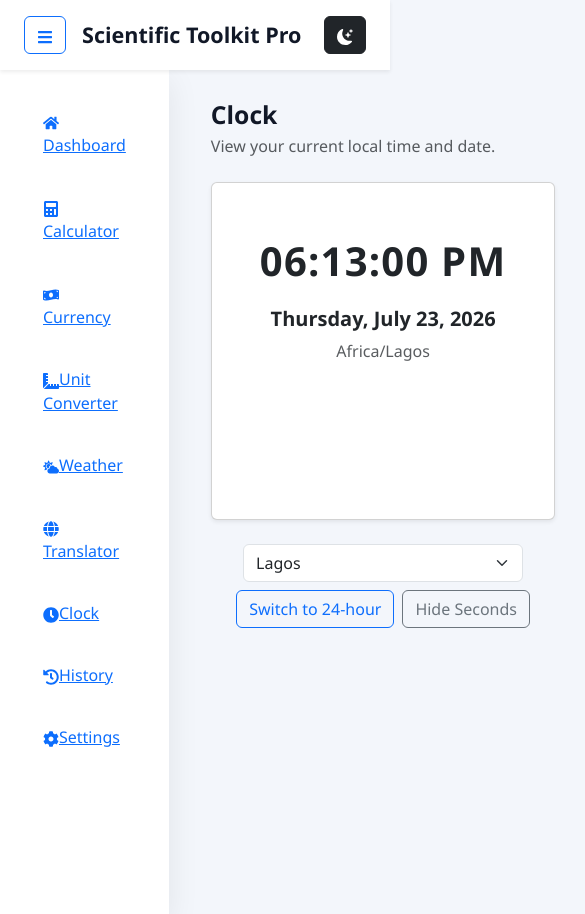
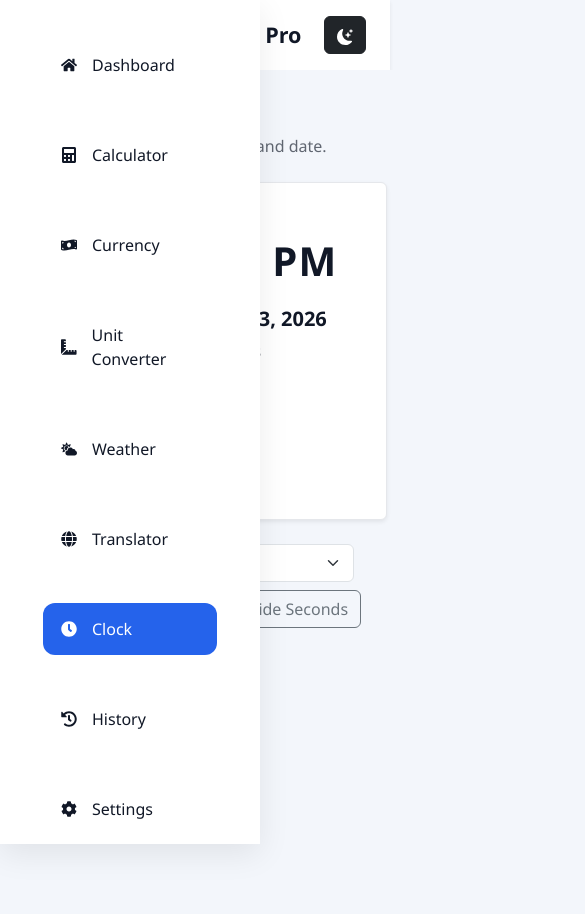
Before and after one commit to obasi-001/scientific-toolkit-pro, a React (Vite) app: page /clock in a window 390 px wide. Shown: the whole page, 585 px wide, since content can reach past the window. After the commit the page ends 844 px from the top, so only its background shows below. Built offline with nearby package versions, Linux system fonts and the light colour scheme; no server answers.

Commit message:
navbar/sidebar retouch

```diff
--- a/src/components/navbar/Navbar.tsx
+++ b/src/components/navbar/Navbar.tsx
@@ -1,22 +1,50 @@
+import { BsMoonStarsFill, BsSunFill } from "react-icons/bs";
 import { FaBars } from "react-icons/fa";
-import { BsMoonStarsFill } from "react-icons/bs";
+import { useTheme } from "../../contexts/ThemeContext";
 
-const Navbar = () => {
+interface NavbarProps {
+  isSidebarOpen: boolean;
+  onToggleSidebar: () => void;
+}
+
+const Navbar = ({
+  isSidebarOpen,
+  onToggleSidebar,
+}: NavbarProps) => {
+  const { theme, toggleTheme } = useTheme();
+
+  const isDark = theme === "dark";
+
   return (
-        <nav className="navbar navbar-expand-lg shadow-sm px-4 py-3 bg-white">
+    <nav className="navbar navbar-expand-lg shadow-sm px-4 py-3">
       <button
+        type="button"
         className="btn btn-outline-primary me-3"
+        onClick={onToggleSidebar}
+        aria-label={
+          isSidebarOpen
+            ? "Close sidebar"
+            : "Open sidebar"
+        }
       >
         <FaBars />
       </button>
+
       <h4 className="m-0 fw-bold flex-grow-1">
         Scientific Toolkit Pro
       </h4>
 
       <button
+        type="button"
         className="btn btn-dark"
+        onClick={toggleTheme}
+        aria-label={
+          isDark
+            ? "Switch to light mode"
+            : "Switch to dark mode"
+        }
       >
-                <BsMoonStarsFill />
+        {isDark ? <BsSunFill /> : <BsMoonStarsFill />}
       </button>
     </nav>
   );
--- a/src/components/sidebar/Sidebar.tsx
+++ b/src/components/sidebar/Sidebar.tsx
@@ -12,8 +12,12 @@ import {
 
 import { NavLink } from "react-router-dom";
 
+interface SidebarProps {
+  isOpen: boolean;
+}
 
-const Sidebar = () => {
+
+const Sidebar = ({ isOpen }: SidebarProps) => {
     const menus = [
         {
             icon: <FaHome />,
@@ -63,7 +67,7 @@ const Sidebar = () => {
     ];
 
     return (
-        <aside className="sidebar">
+        <aside className={`sidebar ${isOpen ? "sidebar-open" : "sidebar-closed"}`}>
             <ul>
                 {menus.map((menu) => (
                     <li key={menu.label}>
--- /dev/null
+++ b/src/contexts/PreferencesContext.tsx
@@ -0,0 +1,113 @@
+import {
+  createContext,
+  useContext,
+  useEffect,
+  useState,
+  type ReactNode,
+} from "react";
+
+type AngleMode = "DEG" | "RAD";
+
+interface Preferences {
+  use24Hour: boolean;
+  showSeconds: boolean;
+  angleMode: AngleMode;
+}
+
+interface PreferencesContextType {
+  preferences: Preferences;
+  setUse24Hour: (value: boolean) => void;
+  setShowSeconds: (value: boolean) => void;
+  setAngleMode: (value: AngleMode) => void;
+}
+
+const PreferencesContext = createContext<
+  PreferencesContextType | undefined
+>(undefined);
+
+const defaultPreferences: Preferences = {
+  use24Hour: false,
+  showSeconds: true,
+  angleMode: "DEG",
+};
+
+interface PreferencesProviderProps {
+  children: ReactNode;
+}
+
+export const PreferencesProvider = ({
+  children,
+}: PreferencesProviderProps) => {
+  const [preferences, setPreferences] =
+    useState<Preferences>(() => {
+      const saved = localStorage.getItem(
+        "calculator-preferences"
+      );
+
+      if (!saved) {
+        return defaultPreferences;
+      }
+
+      try {
+        return {
+          ...defaultPreferences,
+          ...JSON.parse(saved),
+        };
+      } catch {
+        return defaultPreferences;
+      }
+    });
+
+  useEffect(() => {
+    localStorage.setItem(
+      "calculator-preferences",
+      JSON.stringify(preferences)
+    );
+  }, [preferences]);
+
+  const setUse24Hour = (value: boolean) => {
+    setPreferences((previous) => ({
+      ...previous,
+      use24Hour: value,
+    }));
+  };
+
+  const setShowSeconds = (value: boolean) => {
+    setPreferences((previous) => ({
+      ...previous,
+      showSeconds: value,
+    }));
+  };
+
+  const setAngleMode = (value: AngleMode) => {
+    setPreferences((previous) => ({
+      ...previous,
+      angleMode: value,
+    }));
+  };
+
+  return (
+    <PreferencesContext.Provider
+      value={{
+        preferences,
+        setUse24Hour,
+        setShowSeconds,
+        setAngleMode,
+      }}
+    >
+      {children}
+    </PreferencesContext.Provider>
+  );
+};
+
+export const usePreferences = () => {
+  const context = useContext(PreferencesContext);
+
+  if (!context) {
+    throw new Error(
+      "usePreferences must be used inside PreferencesProvider"
+    );
+  }
+
+  return context;
+};
--- a/src/contexts/ThemeContext.tsx
+++ b/src/contexts/ThemeContext.tsx
@@ -0,0 +1,79 @@
+import {
+  createContext,
+  useContext,
+  useEffect,
+  useState,
+  type ReactNode,
+} from "react";
+
+type Theme = "light" | "dark";
+
+interface ThemeContextType {
+  theme: Theme;
+  toggleTheme: () => void;
+}
+
+const ThemeContext = createContext<
+  ThemeContextType | undefined
+>(undefined);
+
+interface ThemeProviderProps {
+  children: ReactNode;
+}
+
+export const ThemeProvider = ({
+  children,
+}: ThemeProviderProps) => {
+  const [theme, setTheme] = useState<Theme>(() => {
+    const savedTheme = localStorage.getItem(
+      "calculator-theme"
+    );
+
+    return savedTheme === "dark"
+      ? "dark"
+      : "light";
+  });
+
+  useEffect(() => {
+    document.documentElement.setAttribute(
+      "data-theme",
+      theme
+    );
+
+    localStorage.setItem(
+      "calculator-theme",
+      theme
+    );
+  }, [theme]);
+
+  const toggleTheme = () => {
+    setTheme((currentTheme) =>
+      currentTheme === "light"
+        ? "dark"
+        : "light"
+    );
+  };
+
+  return (
+    <ThemeContext.Provider
+      value={{
+        theme,
+        toggleTheme,
+      }}
+    >
+      {children}
+    </ThemeContext.Provider>
+  );
+};
+
+export const useTheme = () => {
+  const context = useContext(ThemeContext);
+
+  if (!context) {
+    throw new Error(
+      "useTheme must be used inside ThemeProvider"
+    );
+  }
+
+  return context;
+};
--- a/src/layouts/MainLayout.tsx
+++ b/src/layouts/MainLayout.tsx
@@ -1,4 +1,4 @@
-import type { ReactNode } from "react";
+import { useState, type ReactNode } from "react";
 import Navbar from "../components/navbar/Navbar";
 import Sidebar from "../components/sidebar/Sidebar";
 
@@ -7,12 +7,21 @@ interface MainLayoutProps {
 }
 
 const MainLayout = ({ children }: MainLayoutProps) => {
+  const [isSidebarOpen, setIsSidebarOpen] = useState(true);
+
+  const handleToggleSidebar = () => {
+    setIsSidebarOpen((previous) => !previous);
+  };
+
   return (
     <div className="app">
-      <Navbar />
+      <Navbar
+        isSidebarOpen={isSidebarOpen}
+        onToggleSidebar={handleToggleSidebar}
+      />
 
       <div className="main-layout">
-        <Sidebar />
+        <Sidebar isOpen={isSidebarOpen} />
 
         <main className="dashboard">
           {children}
--- a/src/main.tsx
+++ b/src/main.tsx
@@ -6,6 +6,8 @@ import App from "./App";
 import "bootstrap/dist/css/bootstrap.min.css";
 import "bootstrap/dist/js/bootstrap.bundle.min.js";
 import "bootstrap-icons/font/bootstrap-icons.css";
+import { ThemeProvider } from "./contexts/ThemeContext";
+import { PreferencesProvider } from "./contexts/PreferencesContext";
 
 import { HistoryProvider } from "./contexts/HistoryContext";
 import "./styles/variables.css";
@@ -27,8 +29,12 @@ import "./styles/dashboard.css";
 
 ReactDOM.createRoot(document.getElementById("root")!).render(
     <React.StrictMode>
-        <HistoryProvider>
-            <App />
-        </HistoryProvider>
+        <ThemeProvider>
+            <PreferencesProvider>
+                <HistoryProvider>
+                    <App />
+                </HistoryProvider>
+            </PreferencesProvider>
+        </ThemeProvider>
     </React.StrictMode>
 );
--- a/src/styles/sidebar.css
+++ b/src/styles/sidebar.css
@@ -4,6 +4,26 @@
     background: var(--surface);
     box-shadow: var(--shadow);
     padding: 25px;
+    flex-shrink: 0;
+    overflow: hidden;
+
+    transition:
+        width 0.3s ease,
+        padding 0.3s ease,
+        opacity 0.3s ease;
+}
+
+.sidebar-open {
+    width: 260px;
+    opacity: 1;
+}
+
+.sidebar-closed {
+    width: 0;
+    padding-left: 0;
+    padding-right: 0;
+    opacity: 0;
+    box-shadow: none;
 }
 
 .sidebar ul {
@@ -22,8 +42,61 @@
     transition: var(--transition);
 }
 
-.sidebar li:hover {
+.sidebar-link {
+    display: flex;
+    align-items: center;
+    gap: 15px;
+
+    width: 100%;
+
+    padding: 14px 18px;
+
+    border-radius: 12px;
+
+    color: inherit;
+    text-decoration: none;
+
+    transition: var(--transition);
+}
+
+.sidebar-link:hover {
     color: white;
     background: var(--primary);
     transform: translateX(5px);
 }
+
+.sidebar-link.active {
+    color: white;
+    background: var(--primary);
+}
+
+@media (max-width: 991.98px) {
+    .main-layout {
+        position: relative;
+    }
+
+    .sidebar {
+        position: fixed;
+        top: 0;
+        left: 0;
+        z-index: 1050;
+
+        height: 100vh;
+        width: 260px;
+
+        overflow-y: auto;
+    }
+
+    .sidebar-open {
+        width: 260px;
+        opacity: 1;
+    }
+
+    .sidebar-closed {
+        width: 0;
+        padding-left: 0;
+        padding-right: 0;
+        opacity: 0;
+        pointer-events: none;
+    }
+}
--- a/src/styles/variables.css
+++ b/src/styles/variables.css
@@ -18,3 +18,57 @@
     --text:#f8fafc;
     --border:#334155;
 }
+
+body {
+    background: var(--background);
+    color: var(--text);
+    transition:
+        background-color 0.3s ease,
+        color 0.3s ease;
+}
+
+.app {
+    min-height: 100vh;
+    background: var(--background);
+    color: var(--text);
+}
+
+.navbar {
+    background: var(--surface) !important;
+    color: var(--text);
+    border-color: var(--border);
+}
+
+.sidebar {
+    background: var(--surface);
+    color: var(--text);
+}
+
+.sidebar-link {
+    color: var(--text);
+}
+
+.dashboard {
+    background: var(--background);
+    color: var(--text);
+}
+
+.dashboard-card,
+.card {
+    background: var(--surface);
+    color: var(--text);
+    border-color: var(--border);
+}
+
+.dashboard-card p,
+.card p {
+    color: var(--text);
+}
+
+.text-muted {
+    color: color-mix(
+        in srgb,
+        var(--text) 65%,
+        transparent
+    ) !important;
+}
```
Also changed, not shown: 1 other file (tests, documents, lock files or other folders). Lines whose indentation alone changed are shown as unchanged.
